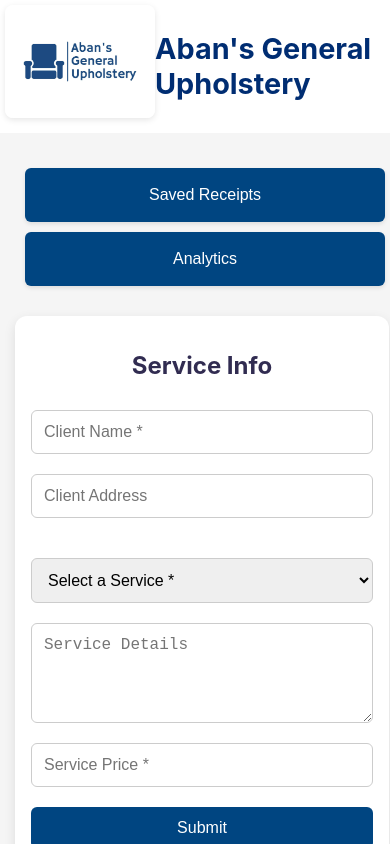
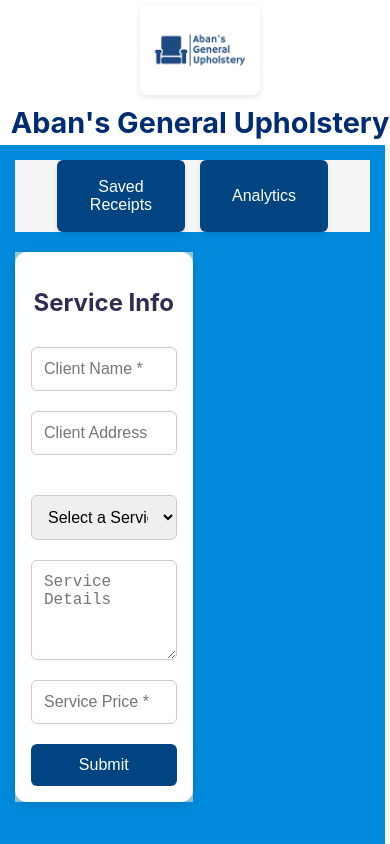
Before and after one commit to surumeqt/abansupholstery, a React (Create React App) app: page / in a window 390 px wide. Built offline with nearby package versions, Linux system fonts and the light colour scheme.

Commit message:
kainaman aban, lala

```diff
--- a/src/App.js
+++ b/src/App.js
@@ -5,7 +5,7 @@ import QRCodeDisplay from './components/QRCodeDisplay';
 import SavedReceipts from './components/SavedReceipts';
 import { useMutation } from 'convex/react';
 import { api } from './convex/_generated/api';
-import './styles/app.css'; // Ensure you have the correct path to your CSS file
+import './styles/app.css';
 
 function App() {
   const [serviceData, setServiceData] = useState(null);
@@ -13,30 +13,39 @@ function App() {
   const [orNumber, setOrNumber] = useState('');
   const saveReceipt = useMutation(api.CompanyReceipts.saveReceipt);
   const [showSavedReceipts, setShowSavedReceipts] = useState(false);
+  const [animateSummary, setAnimateSummary] = useState(false);
 
   const handleServiceSubmit = (data) => {
     setServiceData(data);
-    setShowSummary(true); // This will now switch to displaying the summary screen
     setOrNumber(data.orNumber);
+    setAnimateSummary(true);
+    setTimeout(() => {
+      setShowSummary(true);
+      setAnimateSummary(false);
+    }, 500);
   };
 
   const handleReset = () => {
+    setAnimateSummary(true);
+    setTimeout(() => {
       setServiceData(null);
-    setShowSummary(false); // This will now switch back to displaying the initial screen
+      setShowSummary(false);
       setOrNumber('');
+      setAnimateSummary(false);
+    }, 500);
   };
 
   const handleShowSavedReceipts = () => {
     setShowSavedReceipts(true);
-    setShowSummary(false); // Hide summary if it's open
-    setServiceData(null); // Clear service data when viewing saved receipts
-    setOrNumber(''); // Clear OR number
+    setShowSummary(false);
+    setServiceData(null);
+    setOrNumber('');
+    setAnimateSummary(false);
   };
 
   const handleSaveImage = async (base64) => {
     const dataUrl = base64;
     try {
-      // IMPORTANT: Ensure all fields expected by the Convex 'saveReceipt' mutation are passed
       await saveReceipt({
         receiptUrl: dataUrl,
         company: serviceData.companyInfo.name,
@@ -48,51 +57,59 @@ function App() {
         clientAddress: serviceData.clientAddress,
         serviceName: serviceData.serviceName,
         serviceDetails: serviceData.serviceDetails,
-        serviceType: serviceData.companyInfo.serviceType, // Ensure this is correctly passed
+        serviceType: serviceData.companyInfo.serviceType,
         price: parseFloat(serviceData.price),
       });
       console.log('Receipt saved successfully!');
     } catch (error) {
       console.error('Error saving receipt:', error);
-      // It's better to catch and log errors here. Re-throwing is optional.
     }
   };
 
   const handleGoBackToMainForm = () => {
     setShowSavedReceipts(false);
-    setShowSummary(false); // Ensure summary is hidden when going back to main form
-    setServiceData(null); // Reset service data
-    setOrNumber(''); // Reset OR number
+    setShowSummary(false);
+    setServiceData(null);
+    setOrNumber('');
+    setAnimateSummary(false);
   };
 
-  // Placeholder for analytics button click handler
   const handleShowAnalytics = () => {
-    alert('Analytics button clicked!'); // Replace with actual analytics view logic
+    alert('Analytics button clicked!');
   };
 
   return (
     <>
-      {/* Main Heading Container: Logo and Title at the very top */}
       <div className="main-heading-container">
-        {/* Logo placed first to appear on the left */}
         <img className="logo" src="/logo(aban).jpg" alt="Aban's General Upholstery Logo" />
-        {/* Main heading */}
         <h1 className="main-heading">Aban's General Upholstery</h1>
       </div>
 
-      {/* Conditional rendering for the main content area below the header */}
       {showSavedReceipts ? (
         <div className="saved-receipts-view full-screen-content">
-          <button
-            className="back-button"
-            onClick={handleGoBackToMainForm}
-          >
+          <button className="back-button" onClick={handleGoBackToMainForm}>
             ← Back to Main Form
           </button>
           <SavedReceipts />
         </div>
-      ) : showSummary ? (
-        <div className="summary-view-screen full-screen-content">
+      ) : (
+        <div className={`app-content-wrapper ${showSummary ? 'show-summary' : ''} ${animateSummary ? 'animate-summary' : ''}`}>
+          <div className="initial-view-screen">
+            <div className="left-panel-content">
+              <div className="left-panel-button-grid">
+                <button className="check-receipt" onClick={handleShowSavedReceipts}>
+                  Saved Receipts
+                </button>
+                <button className="analytics" onClick={handleShowAnalytics}>
+                  Analytics
+                </button>
+              </div>
+            </div>
+            <div className="right-panel-content">
+              <ServiceInfo onSubmit={handleServiceSubmit} />
+            </div>
+          </div>
+          <div className="summary-view-screen">
             {serviceData && (
               <>
                 <OrderSummary data={serviceData} onReset={handleReset} onSaveImage={handleSaveImage} />
@@ -100,24 +117,6 @@ function App() {
               </>
             )}
           </div>
-      ) : (
-        <div className="initial-view-screen full-screen-content">
-          {/* Left Panel Content: Buttons are now direct children */}
-          <div className="left-panel-content">
-            <button
-              className="check-receipt"
-              onClick={handleShowSavedReceipts}
-            >
-              Saved Receipts
-            </button>
-            <button
-              className="analytics"
-              onClick={handleShowAnalytics}
-            >
-              Analytics
-            </button>
-          </div>
-          <ServiceInfo onSubmit={handleServiceSubmit} />
         </div>
       )}
     </>
--- a/src/styles/app.css
+++ b/src/styles/app.css
@@ -1,14 +1,14 @@
-/* Global Resets */
 body, html, #root {
   margin: 0;
   padding: 0;
   height: 100%;
   font-family: 'Inter', Arial, sans-serif;
   background-color: #f5f5f5;
-  overflow: hidden; /* Prevent body scroll, manage scroll on content areas */
+  overflow: hidden;
+  display: flex;
+  flex-direction: column;
 }
 
-/* Main Heading Container (for "Aban's General Upholstery" at the very top) */
 .main-heading-container {
   width: 100%;
   display: flex;
@@ -17,7 +17,7 @@ body, html, #root {
   padding: 5px;
   background-color: #ffffff;
   box-shadow: 0 2px 4px rgba(0,0,0,0.05);
-  flex-shrink: 0; /* Prevent header from shrinking */
+  flex-shrink: 0;
 }
 
 .main-heading {
@@ -26,142 +26,119 @@ body, html, #root {
   margin: 0;
 }
 
-/* New: Full Screen Content Area Below Header */
-/* This class will be applied to initial-view-screen, summary-view-screen, and saved-receipts-view */
-.full-screen-content {
-  display: flex;
-  flex-direction: row; /* Default to row for desktop layout */
-  justify-content: space-between; /* Push items to ends */
-  align-items: flex-start; /* Align content to the top */
-  height: calc(100vh - 80px); /* Take remaining height below header (adjust 80px if header height changes) */
-  width: 100%;
-  padding: 20px; /* Padding for the entire content area */
-  box-sizing: border-box;
-  background-color: #f5f5f5; /* Background for the content area */
-  overflow-y: auto; /* Allow vertical scrolling if content overflows */
-}
-
-/* Specific adjustments for initial-view-screen */
-.initial-view-screen {
-  /* Inherits full-screen-content properties */
-  /* No specific overrides needed here for basic layout */
-}
-
-/* Specific adjustments for summary-view-screen */
-.summary-view-screen {
-  /* Inherits full-screen-content properties */
-  flex-direction: column; /* Stack OrderSummary and QRCodeDisplay vertically */
-  justify-content: center; /* Center content vertically */
-  align-items: center; /* Center content horizontally */
-  gap: 20px; /* Space between OrderSummary and QRCodeDisplay */
-}
-
-/* Specific adjustments for saved-receipts-view */
-.saved-receipts-view {
-  /* Inherits full-screen-content properties */
-  flex-direction: column; /* Stack back button and SavedReceipts vertically */
-  align-items: center; /* Center content horizontally */
-  justify-content: flex-start; /* Align content to the top */
-  padding-top: 20px; /* Add some top padding */
-}
-
-/* Left Panel Content (Contains the button group) */
-.left-panel-content {
-  display: flex;
-  flex-direction: column;
-  align-items: center; /* Centers items horizontally within this panel */
-  justify-content: flex-start; /* Aligns content to the top within its own container */
-  padding: 20px;
-  padding-top: 200px; /* Added padding-top to move content down from the top */
-  flex-shrink: 0;
-  width: 320px; /* Adjusted width to accommodate two 150px buttons + 10px gap + padding */
-  height: 100%; /* Make it take full height of its parent to allow vertical centering */
-  text-align: center;
-}
-
-/* New: Container for the two buttons to make them inline */
-.left-panel-button-group {
-  display: flex;
-  flex-direction: row; /* Arrange buttons horizontally */
-  gap: 30px; /* Increased gap for better spacing */
-  flex-wrap: nowrap; /* Prevent wrapping to ensure they stay inline on desktop */
-  justify-content: center; /* Center buttons within the group */
-}
-
 .logo {
   width: 150px;
   height: auto;
   border-radius: 8px;
   box-shadow: 0 2px 6px rgba(0,0,0,0.1);
-  margin-bottom: 0;
   margin-right: 16px;
 }
 
-/* Removed these classes as they are no longer in App.js HTML */
-/*
-.logo-and-text-wrapper {
+/* --- Content Wrapper for Initial and Summary Views --- */
+.app-content-wrapper {
+  flex: 1; /* Allows it to take remaining height */
+  display: flex;
+  width: 200%; /* Holds both initial and summary views side by side */
+  transition: transform 0.5s ease-in-out; /* Animation for sliding */
+}
+
+.app-content-wrapper.show-summary {
+  transform: translateX(-50%); /* Slide to show the summary view */
+}
+
+/* Animation class for when the slide is triggered */
+.app-content-wrapper.animate-summary {
+  transition: transform 0.5s ease-in-out;
+}
+
+/* --- Initial View Screen --- */
+.initial-view-screen {
+  flex: 1;
+  background-color: #018ADB;
+  display: flex;
+  justify-content: center;
+  padding: 20px;
+  box-sizing: border-box;
+  gap: 50px;
+}
+
+.left-panel-content {
+  flex-shrink: 0;
+  background-color: #f5f5f5;
+  width: 49%;
+  display: flex;
+  justify-content: center;
+  align-items: center;
+  height: 100%;
+}
+
+.left-panel-button-grid {
+  display: flex;
+
+  gap: 100px;
+}
+
+.right-panel-content {
+  width: 50%;
+  display: flex;
+  background-color: #97CBDC;
+  justify-content: center;
+  align-items: center;
+}
+
+/* --- Summary View Screen --- */
+.summary-view-screen {
+  flex: 1; /* Takes half of the app-content-wrapper width */
+  display: flex;
+  flex-direction: column; /* Stack OrderSummary and QRCodeDisplay vertically */
+  justify-content: center; /* Center content vertically */
+  align-items: center; /* Center content horizontally */
+  gap: 20px; /* Space between OrderSummary and QRCodeDisplay */
+  padding: 20px;
+  box-sizing: border-box;
+  background-color: #f5f5f5; /* Background for summary screen */
+}
+
+/* --- Saved Receipts View --- */
+.saved-receipts-view {
+  flex: 1;
   display: flex;
   flex-direction: column;
   align-items: center;
-  margin-bottom: 20px;
+  justify-content: flex-start;
+  padding-top: 20px;
+  box-sizing: border-box;
+  background-color: #f5f5f5;
 }
-.logo-tagline {
-  font-size: 1.1em;
-  color: #333;
-  margin: 0;
-  font-weight: 600;
-}
-*/
 
-.check-receipt {
-  padding: 18px 20px; /* Increased vertical padding from 12px to 18px */
+/* --- Button Styles (retained) --- */
+.check-receipt,
+.analytics {
+  padding: 18px 20px;
   background-color: #004581;
   color: white;
   border: none;
   border-radius: 6px;
   font-size: 16px;
   cursor: pointer;
-  width: fit-content;
-  min-width: 150px;
+  width: 100%; /* Make buttons fill the grid column */
   transition: transform 0.3s ease-in-out, background-color 0.3s ease;
   box-shadow: 0 2px 4px rgba(0,0,0,0.1);
 }
 
-.check-receipt:hover {
-  transform: scale(1.05);
-  background-color: #018ADB;
-}
-
-.check-receipt:active {
-  transform: scale(0.98);
-  background-color: #003366;
-}
-
-.analytics {
-  padding: 18px 20px; /* Increased vertical padding from 12px to 18px */
-  background-color: #004581;
-  color: white;
-  border: none;
-  border-radius: 6px;
-  font-size: 16px;
-  cursor: pointer;
-  width: fit-content;
-  min-width: 150px;
-  transition: transform 0.3s ease-in-out, background-color 0.3s ease;
-  box-shadow: 0 2px 4px rgba(0,0,0,0.1);
-}
-
+.check-receipt:hover,
 .analytics:hover {
   transform: scale(1.05);
   background-color: #018ADB;
 }
 
+.check-receipt:active,
 .analytics:active {
   transform: scale(0.98);
   background-color: #003366;
 }
 
-/* Service Info Card Layout (used by ServiceInfo component) */
+/* --- Service Info Card Layout (used by ServiceInfo component) (retained) --- */
 .service-info-card {
   background: white;
   padding: 1.5rem;
@@ -235,7 +212,7 @@ textarea.input-field {
   background-color: #003366;
 }
 
-/* Order Summary Container (used by OrderSummary component) */
+/* Order Summary Container (used by OrderSummary component) (retained) */
 .order-summary-container {
   display: flex;
   flex-direction: column;
@@ -264,7 +241,7 @@ textarea.input-field {
   font-size: 14px;
 }
 
-/* Back button for Saved Receipts view */
+/* Back button for Saved Receipts view (retained) */
 .back-button {
   padding: 10px 15px;
   background-color: #6c757d;
@@ -280,11 +257,10 @@ textarea.input-field {
   background-color: #5a6268;
 }
 
-/* Responsive Adjustments */
 @media (max-width: 768px) {
-  .full-screen-content {
+  .initial-view-screen {
     flex-direction: column;
-    height: auto;
+    gap: 20px;
     padding: 15px;
     justify-content: flex-start;
   }
@@ -294,30 +270,15 @@ textarea.input-field {
   }
 
   .left-panel-content {
-    width: 100%; /* Take full width on mobile */
-    padding: 10px;
-    margin-bottom: 20px;
-    gap: 10px; /* Smaller gap on mobile */
-    margin-top: 10px; /* Adjust top margin for mobile */
+    width: 100%;
+    padding: 0;
+    height: auto; /* Allow height to adjust */
+    margin-bottom: 0;
   }
 
-  /* Adjust button group for mobile to stack vertically */
-  .left-panel-button-group {
-    flex-direction: column;
-    gap: 10px;
-    width: 100%; /* Take full width */
-  }
-
-  .check-receipt,
-  .analytics {
-    width: 100%; /* Make buttons full width on mobile */
-    min-width: unset; /* Remove min-width constraint */
-  }
-
-  .logo {
-    width: 150px;
-    margin-right: 0;
-    margin-bottom: 10px;
+  .left-panel-button-grid {
+    grid-gap: 15px;
+    max-width: unset; /* Remove max-width on smaller screens */
   }
 
   .service-info-card,
@@ -325,4 +286,14 @@ textarea.input-field {
     max-width: 95%;
     padding: 1rem;
   }
+
+  .logo {
+    width: 120px;
+    margin-right: 0;
+    margin-bottom: 10px;
+  }
+
+  .main-heading-container {
+    flex-direction: column;
+  }
 }
```
Lines whose indentation alone changed are shown as unchanged.
